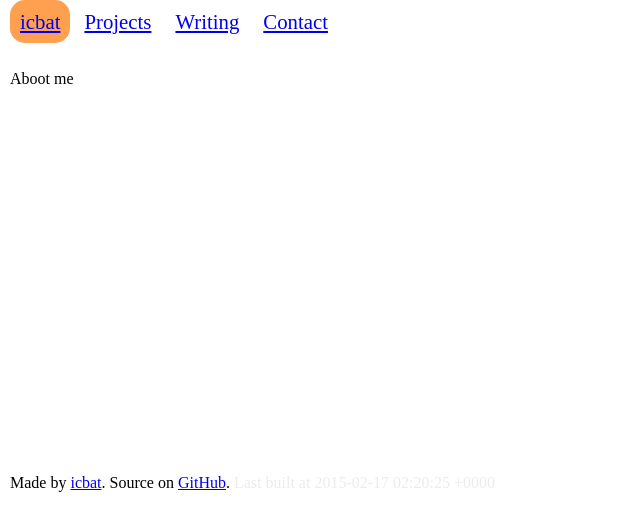
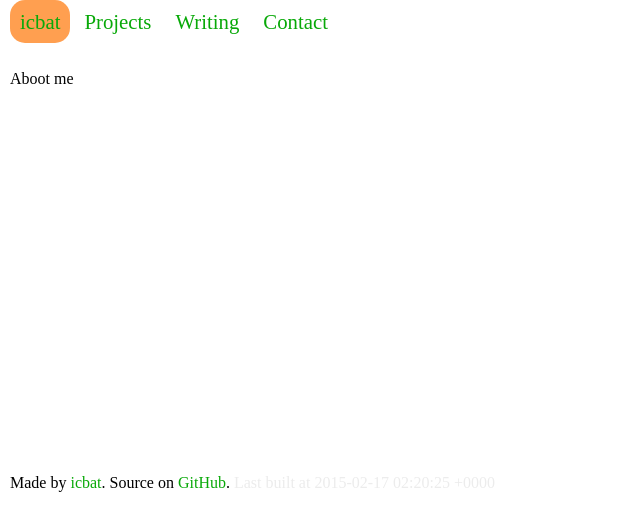
Before and after one commit to icbat/icbat.github.io, a Jekyll site: the page built from index.md, in a window 1280 px wide. Shown: the top 531 px of the page, without its empty margins (0-640 px from the left). Built offline with Jekyll 4.4.1, drawn with Linux system fonts in a browser that asks for light colours.

Commit message:
fixing syntax bug

```diff
--- a/stylesheets/stylesheet.css
+++ b/stylesheets/stylesheet.css
@@ -3,7 +3,7 @@ body, header ul {margin: 0; padding: 0}
 header ul li, header ul {display: inline}
 header ul li {font-size: 1.3em}
 header, footer, .content, header ul li, .highlight {padding: 10}
-a, a:visited {text-decoration: none, color: #08A908;}
+a, a:visited {text-decoration: none; color: #08A908;}
 
 header li {
 -moz-border-radius: 15px;
```
